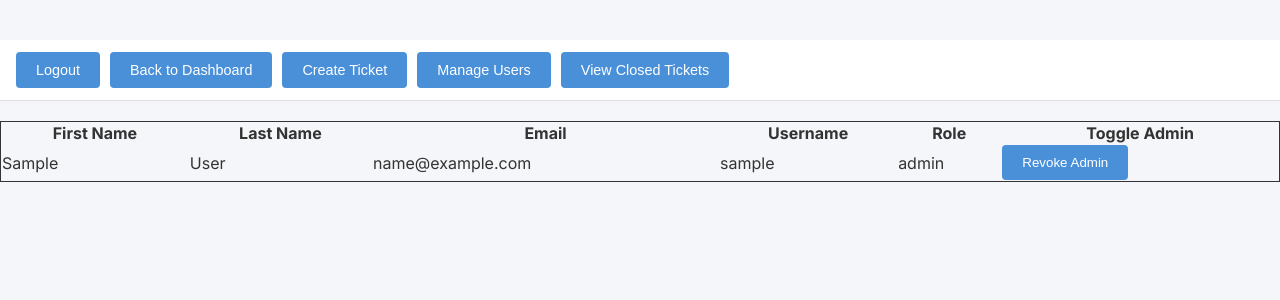
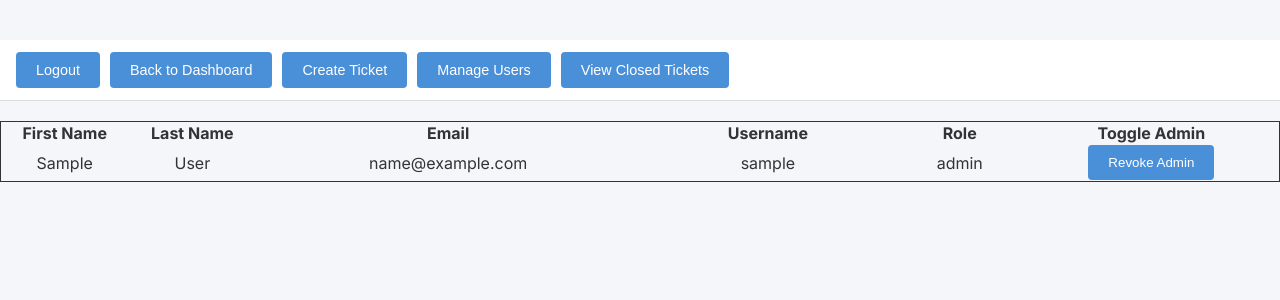
Before and after one commit to Superfinnee/SE_HSC_AT2, a Flask app: page /manageUsers in a window 1280 px wide. Shown: the top 300 px of the page. Run offline with Flask 3, Linux system fonts and the light colour scheme; the visitor is signed in with stand-in values (Sample User, id 1); tables that the repository leaves empty hold one stand-in row (values such as "Sample post"); some libraries are stand-ins or nearby versions.

Commit message:
Refactor table styles and update user management layout

```diff
--- a/static/style.css
+++ b/static/style.css
@@ -207,8 +207,9 @@ button[type="submit"]:hover {
 
 
 /* ============================================================
-   TICKET TABLE
+   TABLES
    Styles for the main ticket list on both user and admin views
+   as well as the user management table for admins
    ============================================================ */
 
 /* Generic table reset for any non-ticket tables */
@@ -220,12 +221,14 @@ table {
     border: solid 1px;
 }
 
-table.tickets, table.closedTickets {
+table.tickets, table.closedTickets table.users {
     table-layout: fixed;  /* Enforces column widths — without this, browser ignores width hints */
     width: 100%;
     border-collapse: collapse;
     min-width: 600px;     /* Prevent table from collapsing below a readable width */
 }
+
+
 
 table.tickets th,
 table.tickets td,
@@ -237,7 +240,39 @@ table.closedTickets td {
     border-left: 1px solid #ddd;
 }
 
-table.tickets tr:hover, table.closedTickets tr:hover {
+table.users th:nth-child(1),
+table.users td:nth-child(1),
+table.users th:nth-child(2),
+table.users td:nth-child(2),
+table.users th:nth-child(5),
+table.users td:nth-child(5) {
+    width: 10%;
+}
+
+table.users th:nth-child(3),
+table.users td:nth-child(3) {
+    width: 30%;
+}
+
+table.users th:nth-child(4),
+table.users td:nth-child(4) {
+    width: 20%;
+}
+
+table.users th:nth-child(6),
+table.users td:nth-child(6) {
+    width: 20%;
+}
+
+table.users {
+    text-align: center;
+}
+
+button.admin {
+    width: 126px;
+}
+
+table tr:hover {
     background-color: #f1f5fb;  /* Subtle row highlight for easier scanning */
 }
 
@@ -287,6 +322,8 @@ table.tickets td:nth-child(8) {
 
 table.closedTickets th:nth-child(5),
 table.closedTickets td:nth-child(5) {width: 6%;}
+
+
 
 /* --- Ticket status row colours --- */
 
--- a/templates/layout.html
+++ b/templates/layout.html
@@ -25,20 +25,16 @@
                 <button type="submit">Logout</button>
             </form>
             <form action="{{ url_for('index') }}" method="get">
-                <input type="hidden" name="csrf_token" value="{{ csrf_token() }}">
                 <button type="submit">Back to Dashboard</button>
             </form>
             <form action="{{ url_for('createTicket') }}" method="get">
-                <input type="hidden" name="csrf_token" value="{{ csrf_token() }}">
                 <button type="submit">Create Ticket</button>
             </form>
             {% if status == "admin" %}
                 <form action="{{ url_for('manageUsers') }}" method="get">
-                    <input type="hidden" name="csrf_token" value="{{ csrf_token() }}">
                     <button type="submit">Manage Users</button>
                 </form>
                 <form class="closedTickets" action="{{ url_for("closedTickets") }}" method="GET">
-                    <input type="hidden" name="csrf_token" value="{{ csrf_token() }}">
                     <button type="submit" title="View Closed Tickets">View Closed Tickets</button>
                 </form>
             {% endif %}
--- a/templates/manageUsers.html
+++ b/templates/manageUsers.html
@@ -3,7 +3,7 @@
 {% block body %}
 
 <div class="userTable">
-    <table>
+    <table class="users">
         <tr>
             <th>First Name</th>
             <th>Last Name</th>
@@ -24,13 +24,13 @@
                         <form action="{{ url_for('toggleAdmin') }}" method="POST">
                             <input type="hidden" name="csrf_token" value="{{ csrf_token() }}">
                             <input type="hidden" name="username" value="{{ user[3] }}">
-                            <button type="submit">Revoke Admin</button>
+                            <button class="admin" type="submit">Revoke Admin</button>
                         </form>
                     {% else %}
                         <form action="{{ url_for('toggleAdmin') }}" method="POST">
                             <input type="hidden" name="csrf_token" value="{{ csrf_token() }}">
                             <input type="hidden" name="username" value="{{ user[3] }}">
-                            <button type="submit">Make Admin</button>
+                            <button class="admin" type="submit">Make Admin</button>
                         </form>
                     {% endif %}
                 </td>
```
